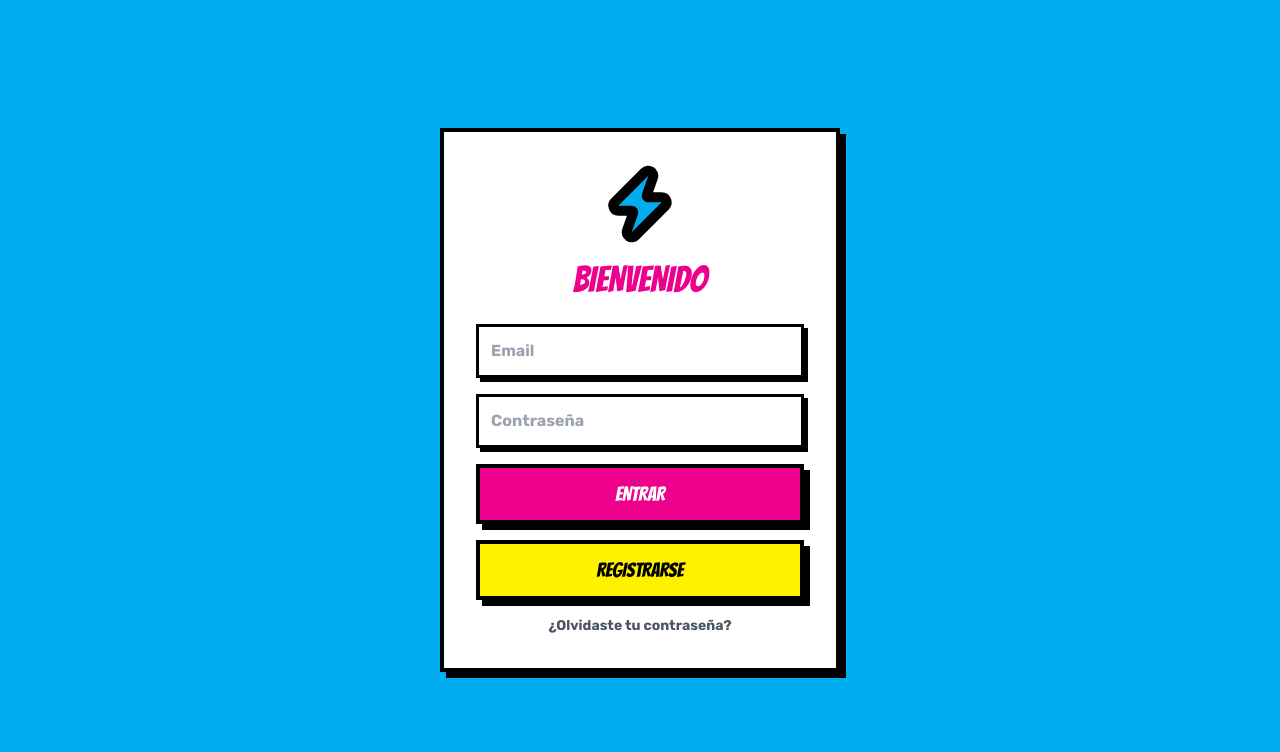
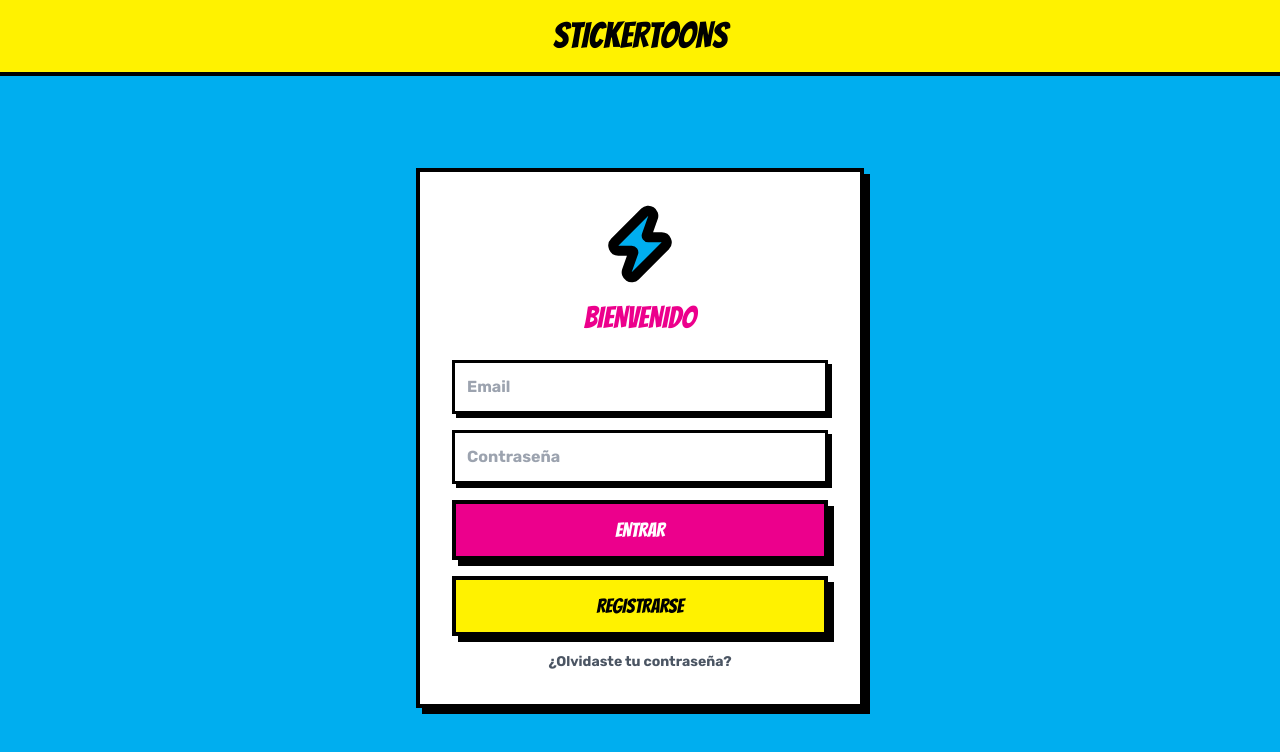
Before and after one commit to Darveht/Sticker-app-, a plain HTML site: page index.html in a window 1280 px wide. Drawn offline with nearby package versions, Linux system fonts and the light colour scheme; no server answers.

Commit message:
🔧 Login como pantalla completa y correcciones
- Login ahora es pantalla completa con header
- Corregida navegación de Firebase auth
- Agregado lucide.createIcons() después de auth
- Eliminado formato modal del login

```diff
--- a/index.html
+++ b/index.html
@@ -161,12 +161,17 @@
     <!-- =======================
          2. LOGIN SCREEN
          ======================= -->
-    <section id="screen-login" class="screen z-40 bg-cn-cyan flex items-center justify-center">
-        <div class="w-full max-w-md p-6">
+    <section id="screen-login" class="screen z-40 bg-cn-cyan flex flex-col">
+        <header class="bg-cn-yellow border-b-4 border-black p-4 text-center relative z-40">
+            <h2 class="font-comic text-4xl">STICKERTOONS</h2>
+        </header>
+
+        <div class="flex-1 flex items-center justify-center p-6 overflow-y-auto">
+            <div class="w-full max-w-md">
                 <div class="bg-white border-comic p-8 shadow-hard">
                     <div class="text-center mb-6">
                         <i data-lucide="zap" class="w-20 h-20 mx-auto mb-4 fill-cn-cyan text-black stroke-[3]"></i>
-                    <h2 class="font-comic text-4xl text-cn-magenta">BIENVENIDO</h2>
+                        <h2 class="font-comic text-3xl text-cn-magenta">BIENVENIDO</h2>
                     </div>
 
                 <div id="login-form" class="space-y-4">
@@ -193,6 +198,7 @@
                     <button onclick="app.showLogin()" class="w-full text-center font-ui font-bold text-sm text-gray-600 hover:text-cn-cyan">
                         Ya tengo cuenta
                     </button>
+                </div>
                 </div>
             </div>
         </div>
@@ -1074,16 +1080,17 @@
                     if(this.engine) this.engine.resize();
                 });
 
-                // Verificar autenticación
+                // Verificar autenticación después del splash
+                setTimeout(() => {
                     auth.onAuthStateChanged(user => {
-                    setTimeout(() => {
                         if (user) {
                             nav.to('home');
                         } else {
                             nav.to('login');
                         }
+                        lucide.createIcons();
+                    });
                 }, 1200);
-                });
 
                 // Interceptar navegación para funcionalidades especiales
                 this.setupNavigation();
```
Lines whose indentation alone changed are shown as unchanged.
